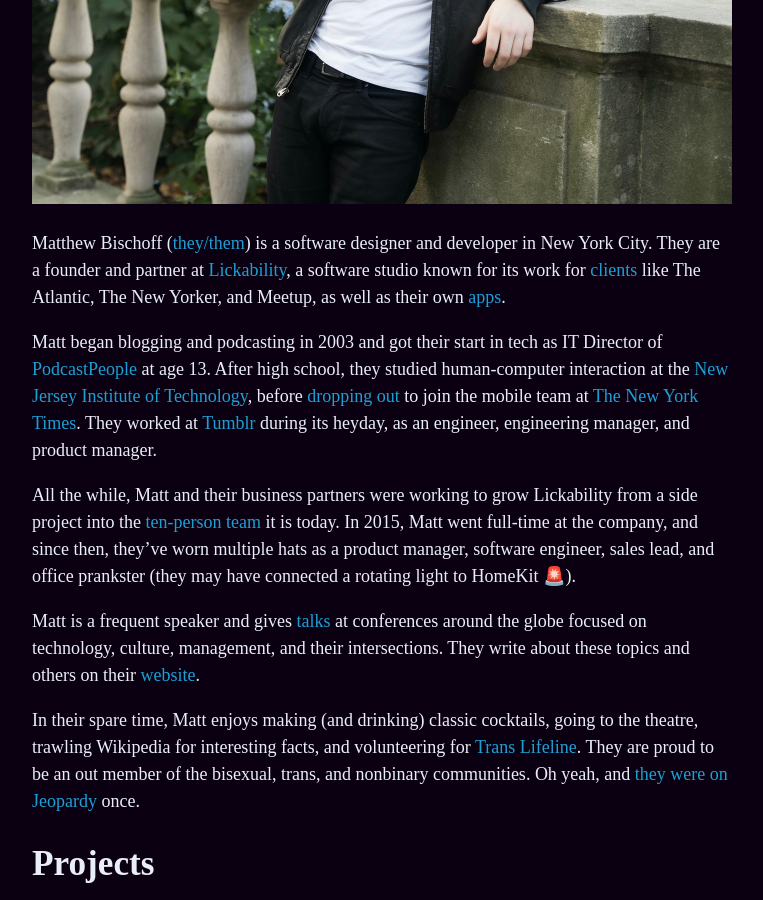
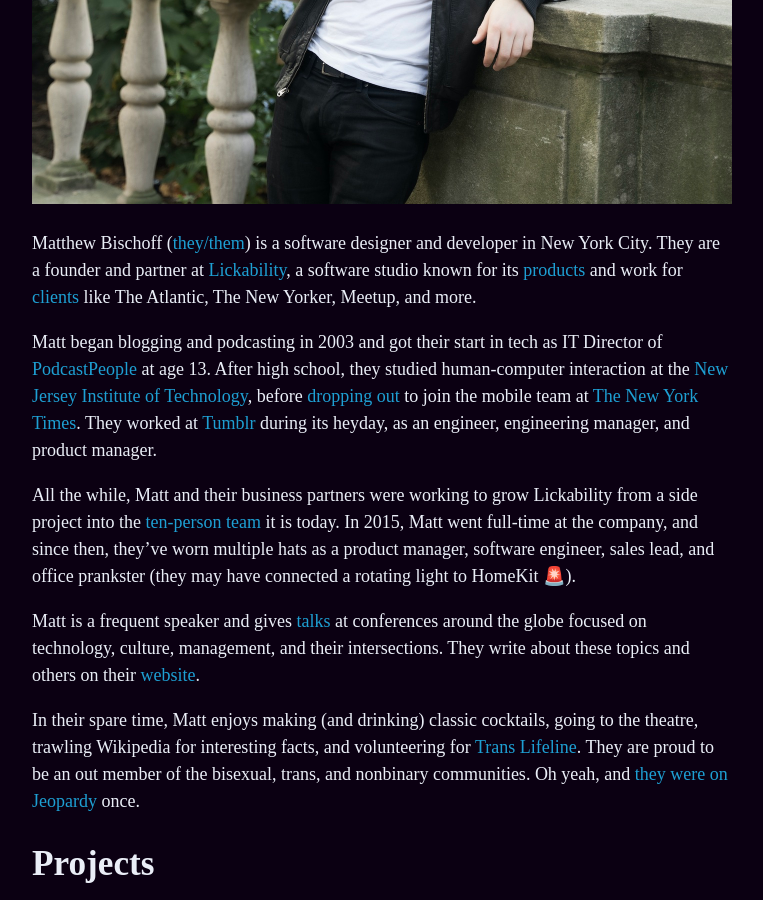
Before and after one commit to mbbischoff/website, a Jekyll site: the page built from about.md, in a window 1280 px wide and 900 px high, scrolled down 975 px. Shown: the whole window, without its empty margins (258-1021 px from the left). Built offline with Jekyll 4.4.1, drawn with Linux system fonts in a browser that asks for light colours; some web fonts are replaced.

Commit message:
Updated About

```diff
--- a/about.md
+++ b/about.md
@@ -9,7 +9,7 @@ layout: page
 
 ![Photo of Matthew Bischoff](/uploads/matthew-profile-43.jpeg)
 
-Matthew Bischoff ([they/them](https://pronoun.is/they)) is a software designer and developer in New York City. They are a founder and partner at [Lickability](https://lickability.com), a software studio known for its work for [clients](https://lickability.com/clients) like The Atlantic, The New Yorker, and Meetup, as well as their own [apps](https://lickability.com/products).
+Matthew Bischoff ([they/them](https://pronoun.is/they)) is a software designer and developer in New York City. They are a founder and partner at [Lickability](https://lickability.com), a software studio known for its [products](https://lickability.com/products) and work for [clients](https://lickability.com/clients) like The Atlantic, The New Yorker, Meetup, and more.
 
 Matt began blogging and podcasting in 2003 and got their start in tech as IT Director of [PodcastPeople](https://www.podcastpeople.com/) at age 13. After high school, they studied human-computer interaction at the [New Jersey Institute of Technology](https://www.njit.edu/), before [dropping out](https://matthewbischoff.com/don-t-go-to-college/) to join the mobile team at [The New York Times](https://www.nytimes.com/). They worked at [Tumblr](https://www.tumblr.com/) during its heyday, as an engineer, engineering manager, and product manager.
 
```
